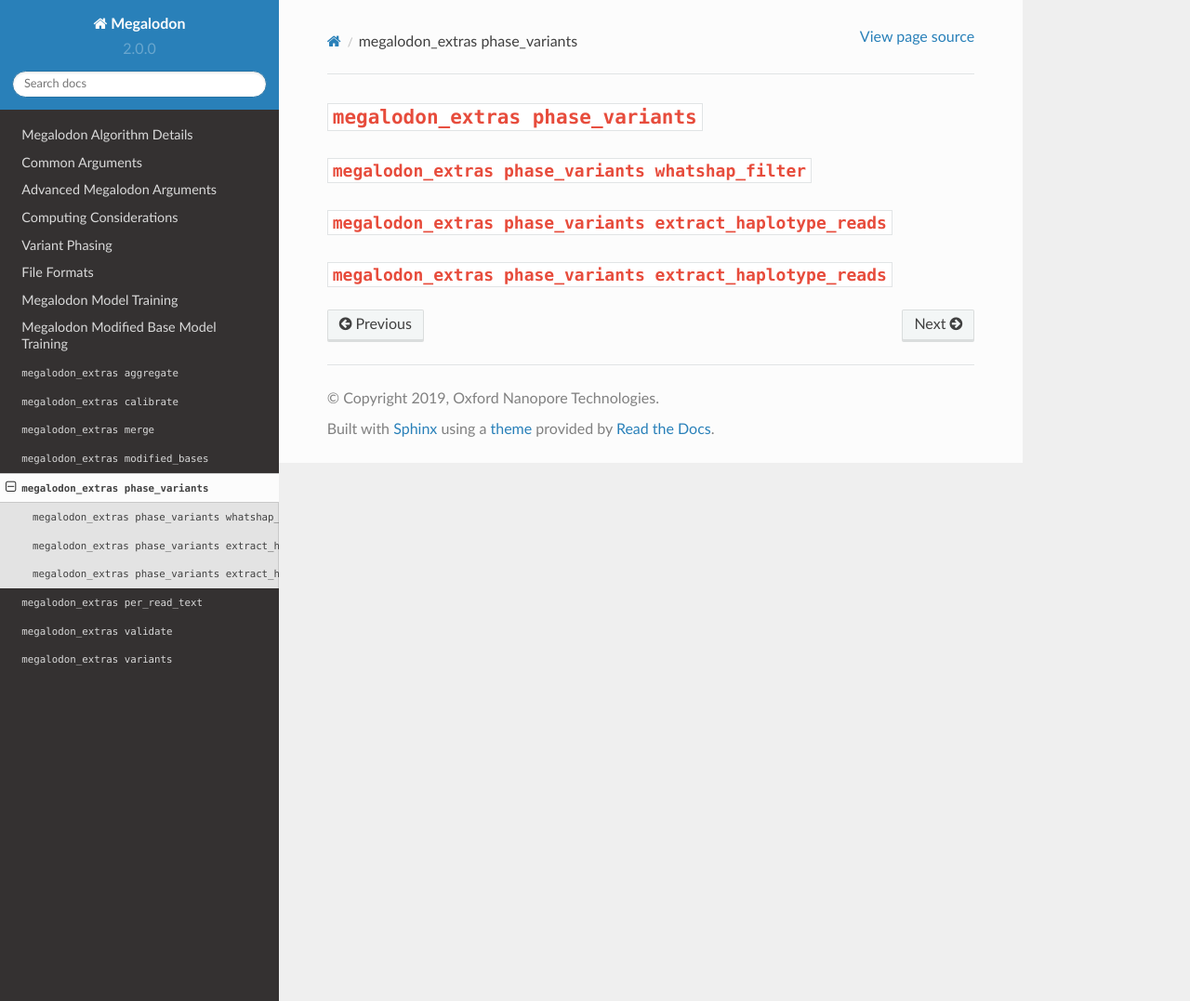
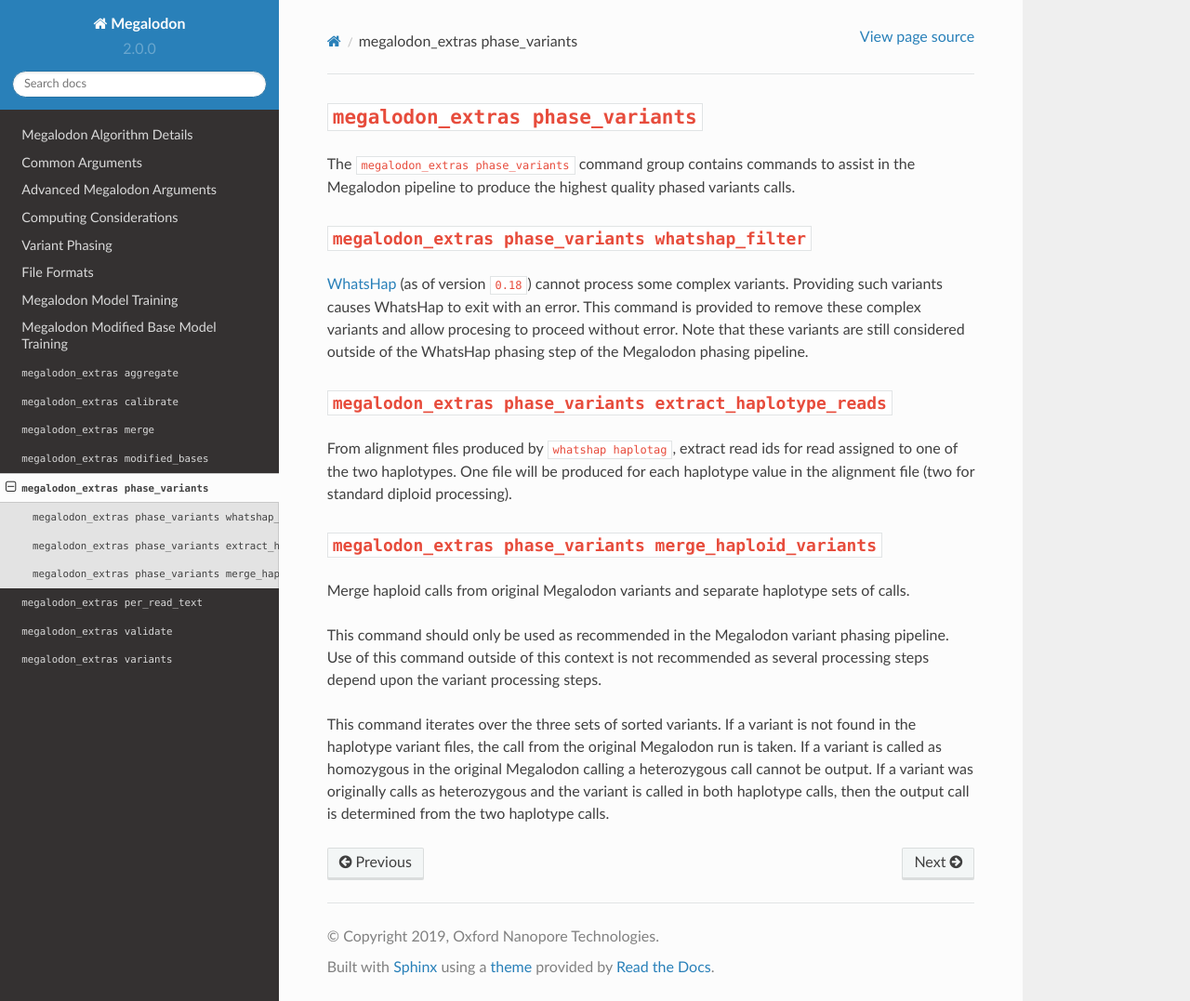
Before and after one commit to nanoporetech/megalodon, a Sphinx documentation site: the page built from docs/extras_phase_variants.rst, in a window 1280 px wide and 1077 px high. Shown: the whole window at 93% size. Built offline with Sphinx 7.4.7 and the Read the Docs theme 2.0.0, drawn with Linux system fonts in a browser that asks for light colours.

Commit message:
More extras docs

```diff
--- a/docs/extras_phase_variants.rst
+++ b/docs/extras_phase_variants.rst
@@ -2,17 +2,34 @@
 ``megalodon_extras phase_variants``
 ***********************************
 
+The ``megalodon_extras phase_variants`` command group contains commands to assist in the Megalodon pipeline to produce the highest quality phased variants calls.
 
 ---------------------------------------------------
 ``megalodon_extras phase_variants whatshap_filter``
 ---------------------------------------------------
 
+`WhatsHap <https://whatshap.readthedocs.io/en/latest/>`_ (as of version ``0.18``) cannot process some complex variants.
+Providing such variants causes WhatsHap to exit with an error.
+This command is provided to remove these complex variants and allow procesing to proceed without error.
+Note that these variants are still considered outside of the WhatsHap phasing step of the Megalodon phasing pipeline.
 
 -----------------------------------------------------------
 ``megalodon_extras phase_variants extract_haplotype_reads``
 -----------------------------------------------------------
 
+From alignment files produced by ``whatshap haplotag``, extract read ids for read assigned to one of the two haplotypes.
+One file will be produced for each haplotype value in the alignment file (two for standard diploid processing).
 
------------------------------------------------------------
-``megalodon_extras phase_variants extract_haplotype_reads``
------------------------------------------------------------
+----------------------------------------------------------
+``megalodon_extras phase_variants merge_haploid_variants``
+----------------------------------------------------------
+
+Merge haploid calls from original Megalodon variants and separate haplotype sets of calls.
+
+This command should only be used as recommended in the Megalodon variant phasing pipeline.
+Use of this command outside of this context is not recommended as several processing steps depend upon the variant processing steps.
+
+This command iterates over the three sets of sorted variants.
+If a variant is not found in the haplotype variant files, the call from the original Megalodon run is taken.
+If a variant is called as homozygous in the original Megalodon calling a heterozygous call cannot be output.
+If a variant was originally calls as heterozygous and the variant is called in both haplotype calls, then the output call is determined from the two haplotype calls.
--- a/docs/extras_validate.rst
+++ b/docs/extras_validate.rst
@@ -2,11 +2,13 @@
 ``megalodon_extras validate``
 *****************************
 
+The ``megalodon_extras validate`` command group contains commands to validate mapping and modified base outputs from Megalodon.
+Note that scripts to validate sequence variants are not provided here.
+Other tools including `vcfeval <https://github.com/RealTimeGenomics/rtg-tools>`_ and `hapy.py <https://github.com/Illumina/hap.py>`_ are recommended for validation of sequence variant results.
 
 -------------------------------------
 ``megalodon_extras validate results``
 -------------------------------------
-
 
 -------------------------------------------------------
 ``megalodon_extras validate aggregated_modified_bases``
```
Also changed, not shown: docs/extras_merge.rst (+11 -0 lines), docs/extras_modified_bases.rst (+16 -0 lines), docs/extras_per_read_text.rst (+7 -0 lines).
